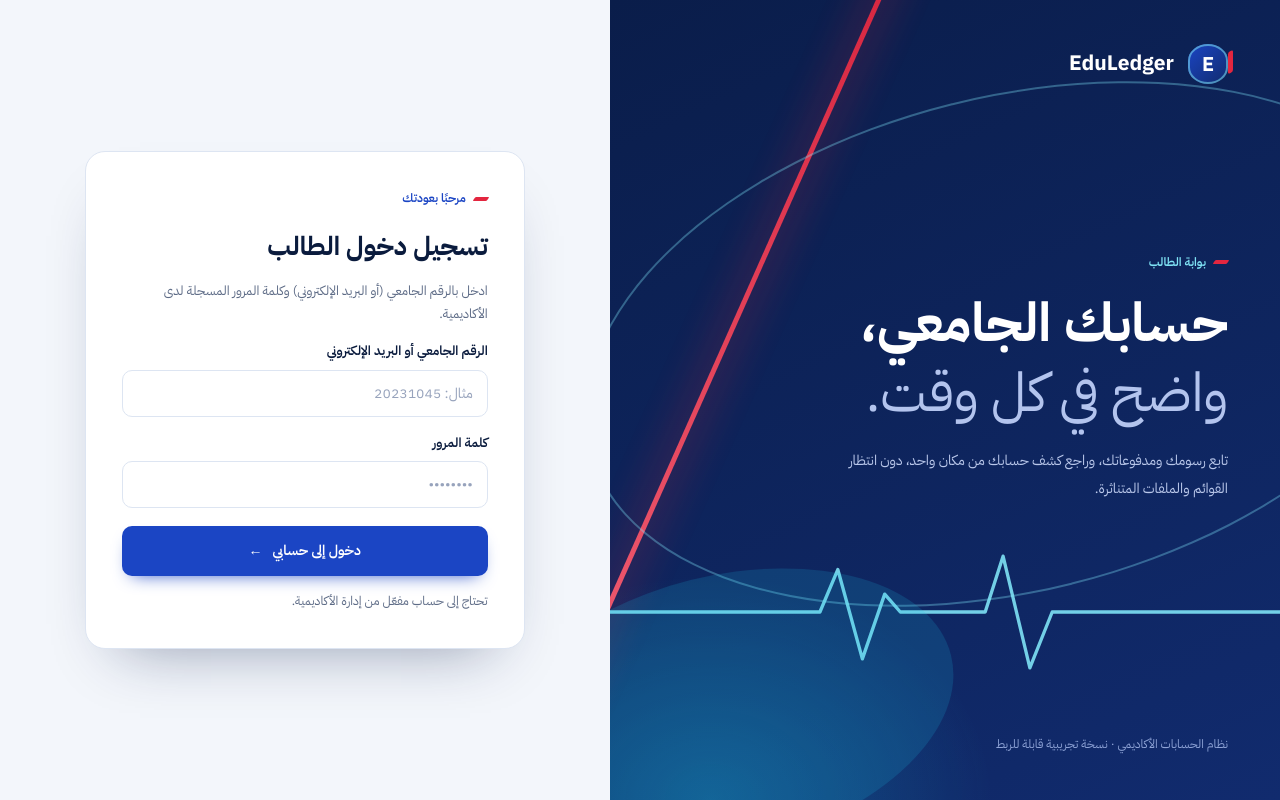
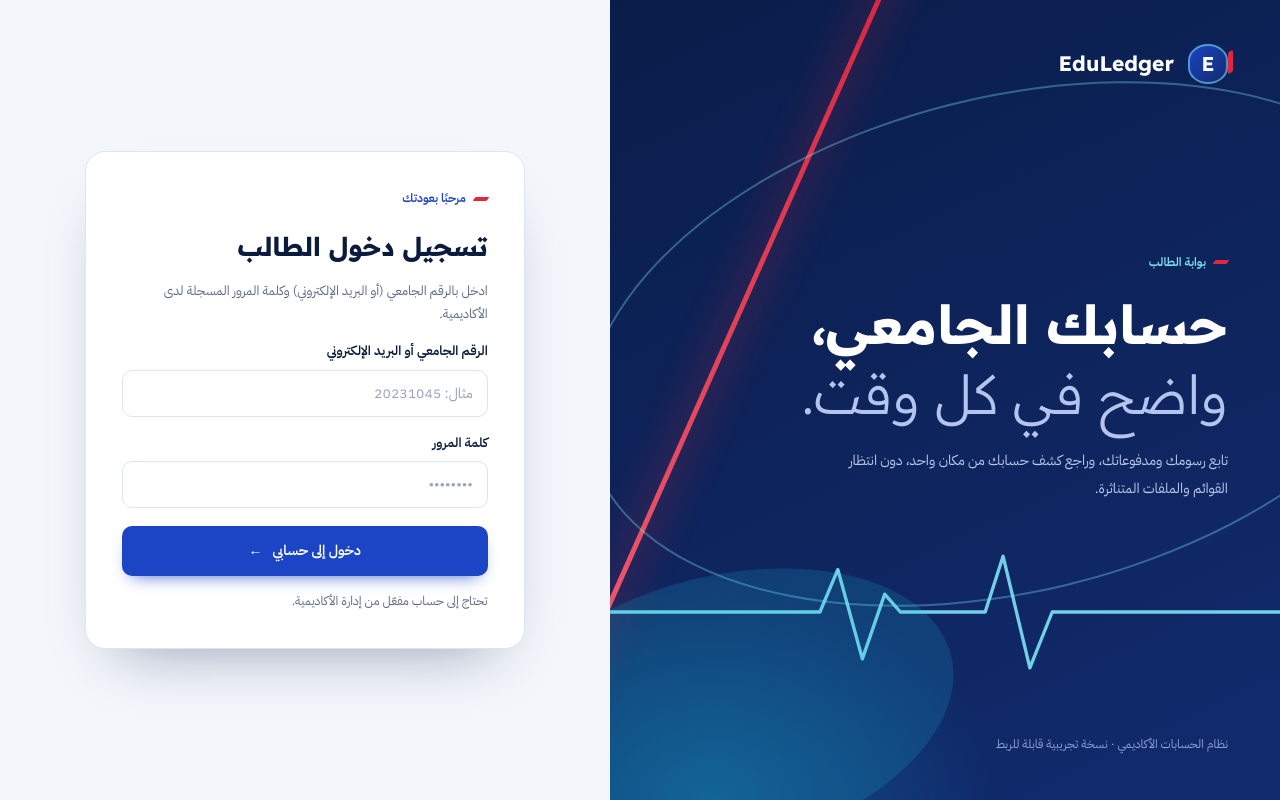
Before and after one commit to nayeon42-art/CEMS, a plain HTML site: page index.html in a window 1280 px wide. Drawn offline with nearby package versions, Linux system fonts and the light colour scheme.

Commit message:
Update theme color and font links in index.html

```diff
--- a/index.html
+++ b/index.html
@@ -2,11 +2,11 @@
 <html lang="ar" dir="rtl">
 <head>
   <meta charset="utf-8"><meta name="viewport" content="width=device-width,initial-scale=1">
-  <meta name="theme-color" content="#102b3f">
+  <meta name="theme-color" content="#0a1d4a">
   <title>EduLedger | بوابة الطالب</title>
   <link rel="preconnect" href="https://fonts.googleapis.com">
   <link rel="preconnect" href="https://fonts.gstatic.com" crossorigin>
-  <link href="https://fonts.googleapis.com/css2?family=IBM+Plex+Sans+Arabic:wght@400;500;600;700&display=swap" rel="stylesheet">
+  <link href="https://fonts.googleapis.com/css2?family=IBM+Plex+Sans+Arabic:wght@400;500;600;700&family=Readex+Pro:wght@300;400;500;600;700&display=swap" rel="stylesheet">
   <link rel="stylesheet" href="styles.css">
 </head>
 <body class="student-body">
```
